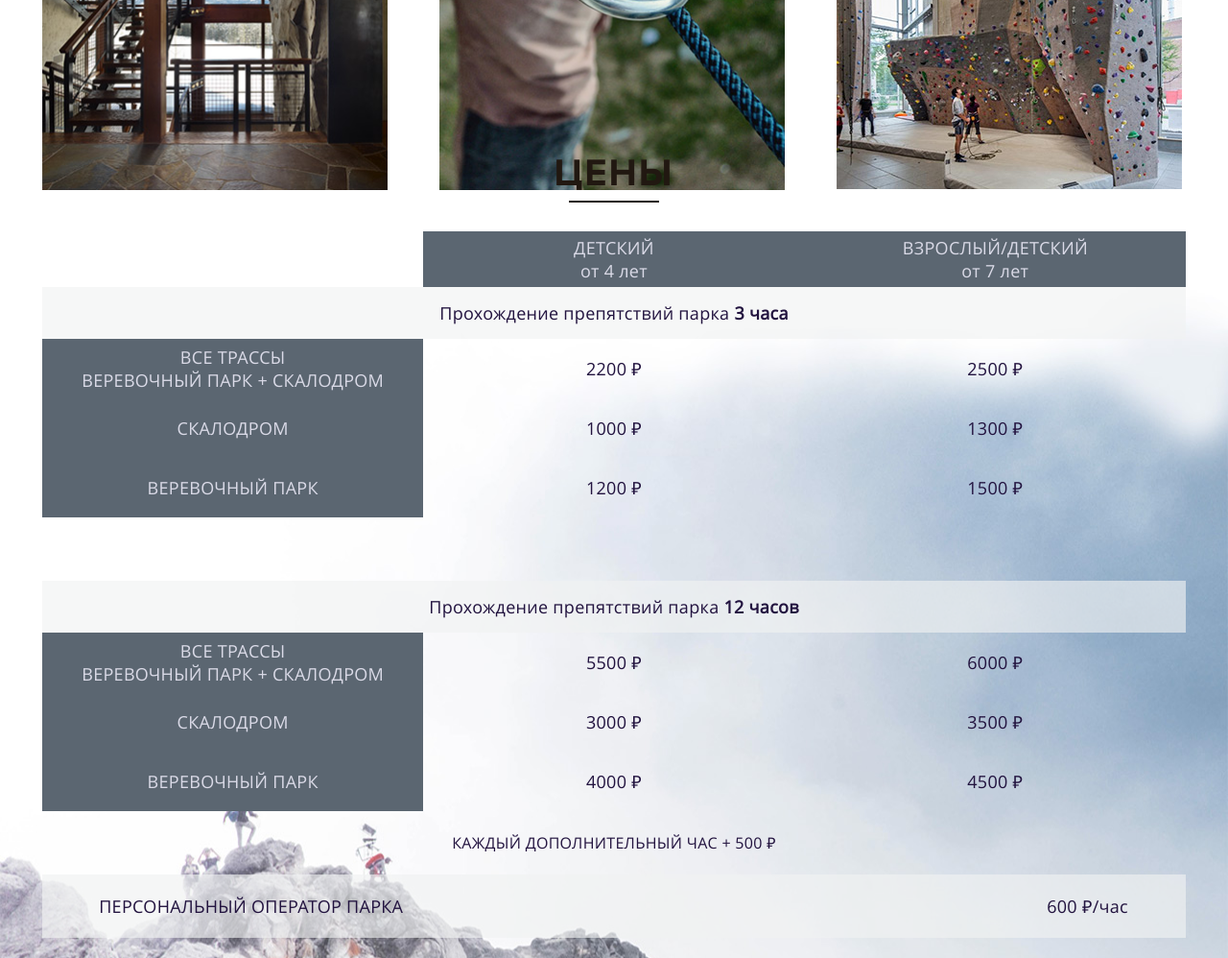
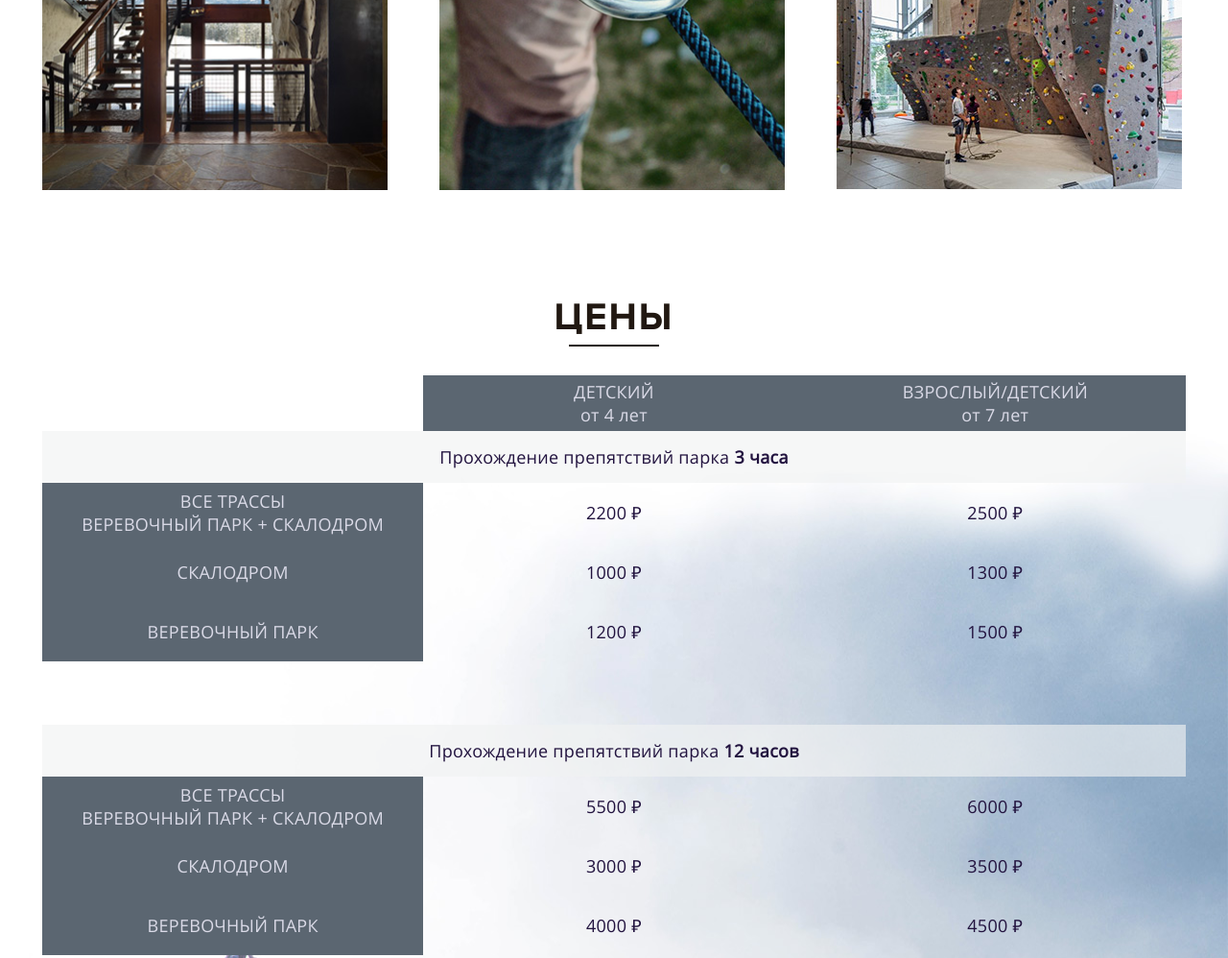
Before and after one commit to AlienAmigo/Belka, a plain HTML site: page index.html in a window 1280 px wide. Shown: the part 3080-4078 px from the top of the page at 96% size. Drawn offline with Linux system fonts and the light colour scheme.

Commit message:
Quite Ready 2

```diff
--- a/css/style.css
+++ b/css/style.css
@@ -1662,7 +1662,7 @@ body, p, h1, h2, h3, h4, h5, h6, ol, ul, li {
 }
 .prices .section-title {
 	padding-top: 20px;
-	margin-top: -65px;
+	margin-top: 30px;
 	margin-bottom: 18px;
 }
 .prices__table {
@@ -2229,6 +2229,7 @@ body, p, h1, h2, h3, h4, h5, h6, ol, ul, li {
 }
 .prices .section-title {
 	margin-bottom: 0;
+	margin-top: 175px;
 }
 .prices__table {
 	border-collapse: separate;
@@ -2338,7 +2339,7 @@ body, p, h1, h2, h3, h4, h5, h6, ol, ul, li {
 }
 /*============= FOOTER =============*/
 .page-footer {
-	padding-top: 24px;
+	padding-top: 20px;
 	padding-left: 44px;
 }
 .page-footer__container {
--- a/js/script.js
+++ b/js/script.js
@@ -115,16 +115,16 @@ function Accordeon() {
   prevArrow: '.btn-prev3',
   nextArrow: '.btn-next3',
 	infinite: true,
-	mobileFirst: true,
+	// mobileFirst: true,
 	speed: 300,
-	slidesToShow: 1,
-	slidesToScroll: 1,
+	// slidesToShow: 1,
+	// slidesToScroll: 1,
 	responsive: [
 		{
 			breakpoint: 1280,
 			settings: {
-				slidesToShow: 1,
-				slidesToScroll: 1,
+				// slidesToShow: 1,
+				// slidesToScroll: 1,
 				infinite: true,
 			}
 		},
@@ -132,16 +132,16 @@ function Accordeon() {
 			breakpoint: 768,
 			settings: {
 				infinite: true,
-				slidesToShow: 1,
-				slidesToScroll: 1
+				// slidesToShow: 1,
+				// slidesToScroll: 1
 			}
 		},
 		{
 			breakpoint: 320,
 			settings: {
 				infinite: true,
-				slidesToShow: 1,
-				slidesToScroll: 1
+				// slidesToShow: 1,
+				// slidesToScroll: 1
 			}
 		}
 		// You can unslick at a given breakpoint now by adding:
```
